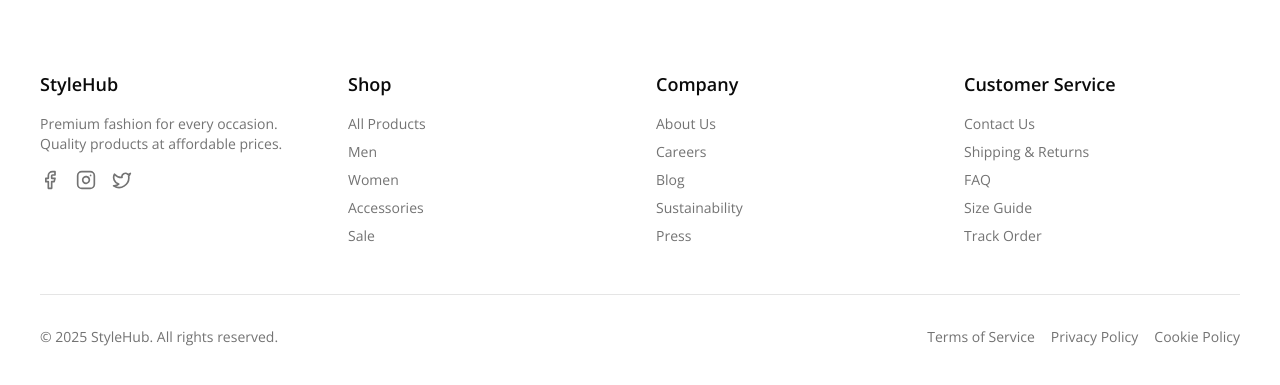
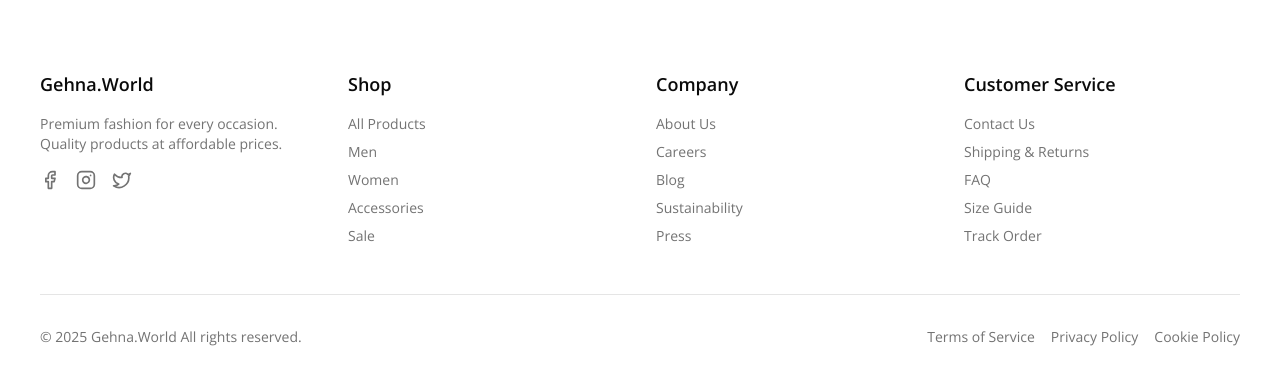
Before and after one commit to umever/gehna.world, a Next.js app: page / in a window 1280 px wide. Shown: the part 1745-2130 px from the top of the page. Built offline with nearby package versions, Linux system fonts and the light colour scheme.

Commit message:
added branding

```diff
--- a/src/app/home/components/footer.tsx
+++ b/src/app/home/components/footer.tsx
@@ -7,7 +7,7 @@
       <div className="px-4 py-12 md:px-6 md:py-16 lg:py-20">
         <div className="grid grid-cols-1 gap-8 sm:grid-cols-2 md:grid-cols-4">
           <div>
-            <h3 className="text-lg font-semibold mb-4">StyleHub</h3>
+            <h3 className="text-lg font-semibold mb-4">Gehna.World</h3>
             <p className="text-sm text-muted-foreground mb-4">
               Premium fashion for every occasion. Quality products at affordable prices.
             </p>
@@ -124,7 +124,7 @@
         <div className="mt-12 border-t pt-8">
           <div className="flex flex-col items-center justify-between gap-4 md:flex-row">
             <p className="text-sm text-muted-foreground">
-              &copy; {new Date().getFullYear()} StyleHub. All rights reserved.
+              &copy; {new Date().getFullYear()} Gehna.World All rights reserved.
             </p>
             <div className="flex gap-4 text-sm text-muted-foreground">
               <Link href="/terms" className="hover:text-foreground">
```
